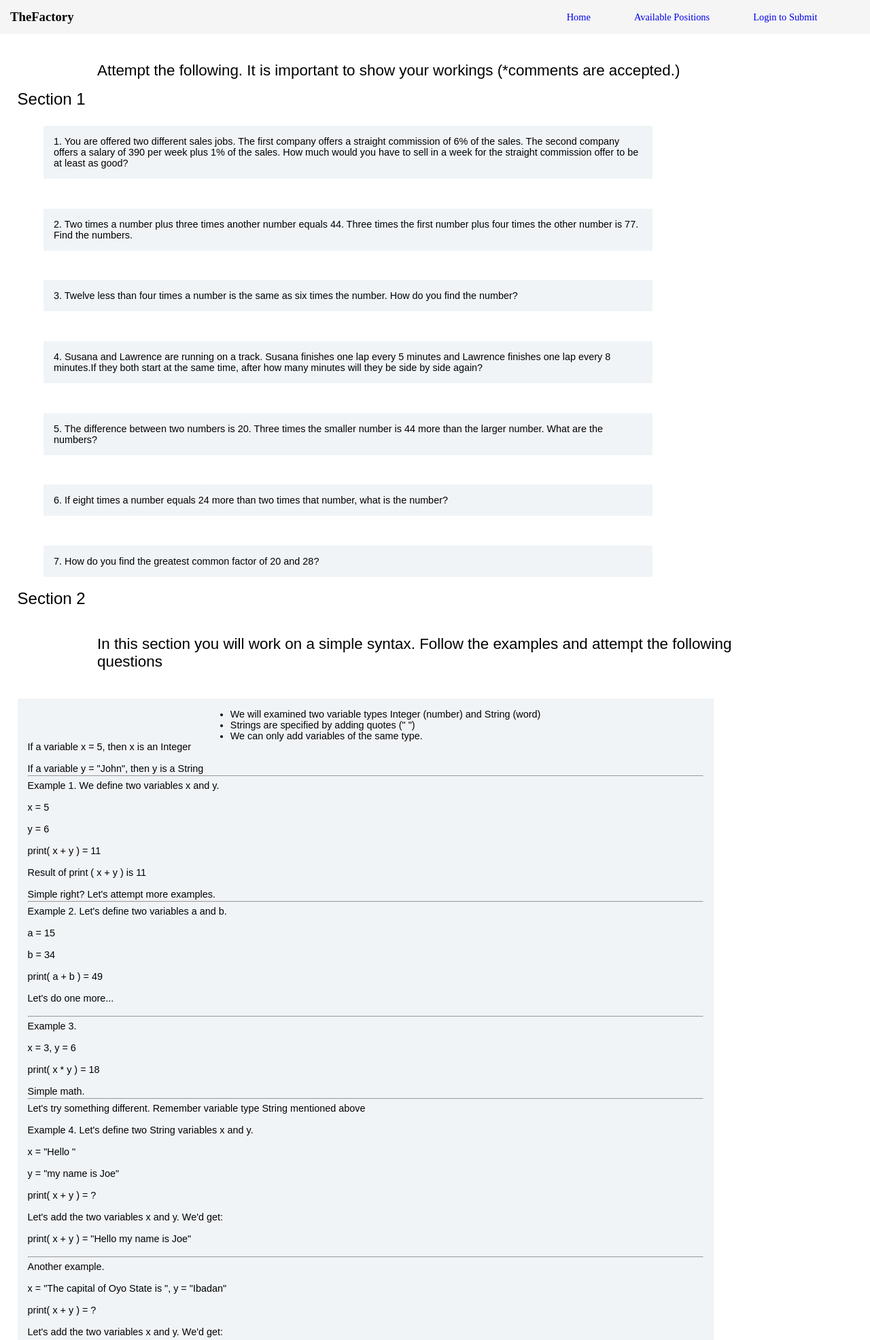
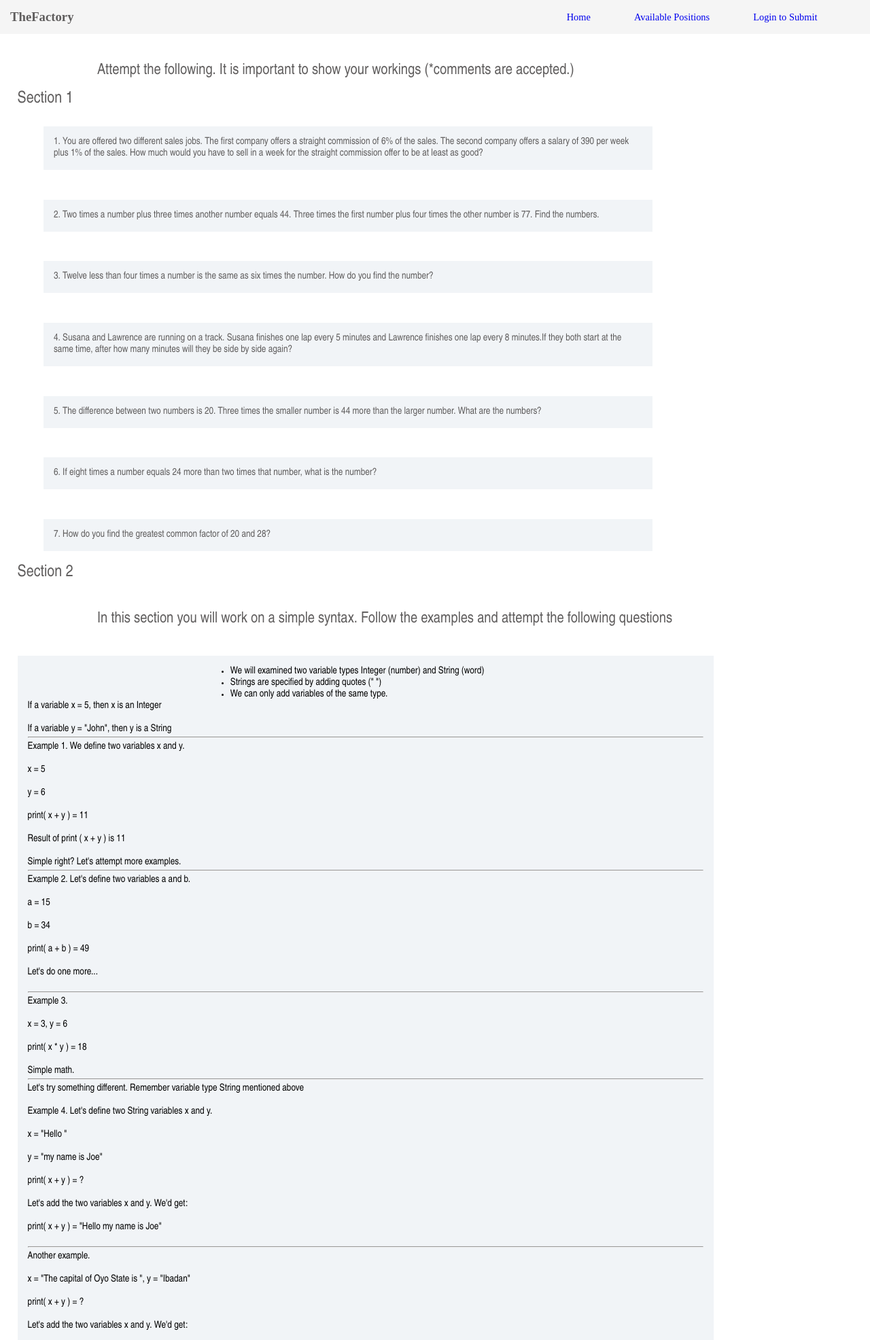
Before and after one commit to TheFactory001/learningPortal, a Flask app: page /questions in a window 1280 px wide; the page is wider, and only the part inside the window is pictured. Shown: the top 1972 px of that part at 68% size. Run offline with Flask 2, Linux system fonts and the light colour scheme; some libraries are stand-ins or nearby versions.

Commit message:
Font Changes

```diff
--- a/templates/questions.html
+++ b/templates/questions.html
@@ -18,7 +18,8 @@
             margin-top: 2%;
             width: 70%;
             background: #f1f4f7;
-            font-family: sans-serif;
+            font-family: 'Amplitude','Arial Narrow',sans-serif;
+            color:#5f5d5d;
             font-weight: 200;
             font-size: 0.9rem;
             padding: 15px;
@@ -29,14 +30,16 @@
             margin-right: auto;
             margin-top: 2%;
             width: 80%;
-            font-family: sans-serif;
+            font-family: 'Amplitude','Arial Narrow',sans-serif;
+            color: #5f5d5d;
             font-weight: 400;
             font-size: 1.4rem;
             padding: 15px;
         }
 
         #section {
-          font-family: sans-serif;
+          font-family: 'Amplitude','Arial Narrow',sans-serif;
+          color: #5f5d5d;
           font-weight: 500;
           font-size: 1.5rem;
           margin-left: 2%;
@@ -52,7 +55,7 @@
           margin-top: 2%;
           width: 80%;
           background: #f1f4f7;
-          font-family: sans-serif;
+          font-family: 'Amplitude','Arial Narrow',sans-serif;
           font-weight: 200;
           font-size: 0.9rem;
           padding: 15px;
@@ -75,6 +78,7 @@
 
         nav {
             height: 100%;
+            color: #5f5d5d;
         }
 
         .nav-container {
@@ -84,6 +88,7 @@
             padding-left: 15px;
             padding-right: 15px;
             height: 100%;
+            color: #5f5d5d;
         }
 
         .nav-items-container {
@@ -93,6 +98,7 @@
             list-style: none;
             text-decoration: none;
             margin-right: 5%;
+            color: #5f5d5d;
         }
 
         .nav-items-container a {
@@ -111,6 +117,8 @@
           margin-right: auto;
           margin-left: 5%;
           width: 100%;
+          font-family: 'Amplitude','Arial Narrow',sans-serif;
+          color: #5f5d5d;
         }
     </style>
   </head>
```
Also changed, not shown: templates/positions.html (+36 -26 lines).
